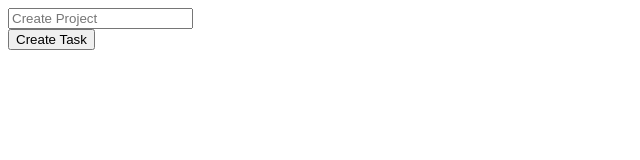
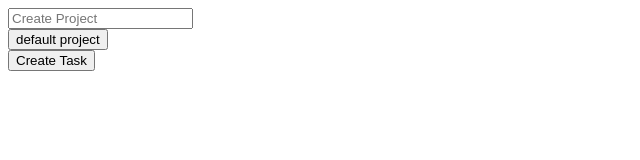
Before and after one commit to KaanKarabiber/to-do-list, a website built with webpack: page src/template.html in a window 1280 px wide. Shown: the whole page, without its empty margins (0-640 px from the left). Built offline with nearby package versions, Linux system fonts and the light colour scheme.

Commit message:
add listProjectsDom to add projects to dom as buttons

```diff
--- a/src/index.js
+++ b/src/index.js
@@ -5,4 +5,4 @@ import './modal.js'
 
 export const projects = new ProjectManager()
 projects.addProject(defaultProject);
-console.log(projects.listProjects());
+projects.listProjectsDom(document.querySelector("#projects-menu"));
--- a/src/modal.js
+++ b/src/modal.js
@@ -12,6 +12,7 @@ projectForm.addEventListener('keydown', (event) => {
         const inputValue = document.querySelector('#project-title').value;
         const project = new Project(inputValue);
         projects.addProject(project);
+        projects.listProjectsDom(document.querySelector("#projects-menu"));
         document.querySelector('#project-title').value = "";
     }
 });
--- a/src/project.js
+++ b/src/project.js
@@ -28,4 +28,18 @@ export class ProjectManager {
     listProjects() {
       return this.projects;
     }
+    listProjectsDom(content){
+      while (content.firstChild) {
+        content.removeChild(content.firstChild);
+      }
+      this.projects.forEach(project => {
+        const button = document.createElement('button');
+        button.textContent = project.title;
+        button.classList.add('project-button');
+        button.addEventListener('click', () => {
+          console.log(`Project clicked: ${project.title}`);
+        });
+        content.append(button);
+      });
+    }
 }
--- a/src/template.html
+++ b/src/template.html
@@ -37,6 +37,9 @@
             <button type="button" id="close-modal">Close</button>
         </form>
     </div>
+    <div id="projects-menu">
+
+    </div>
     <div id="content">
         <button id="open-task-modal">Create Task</button>
     </div>
```
